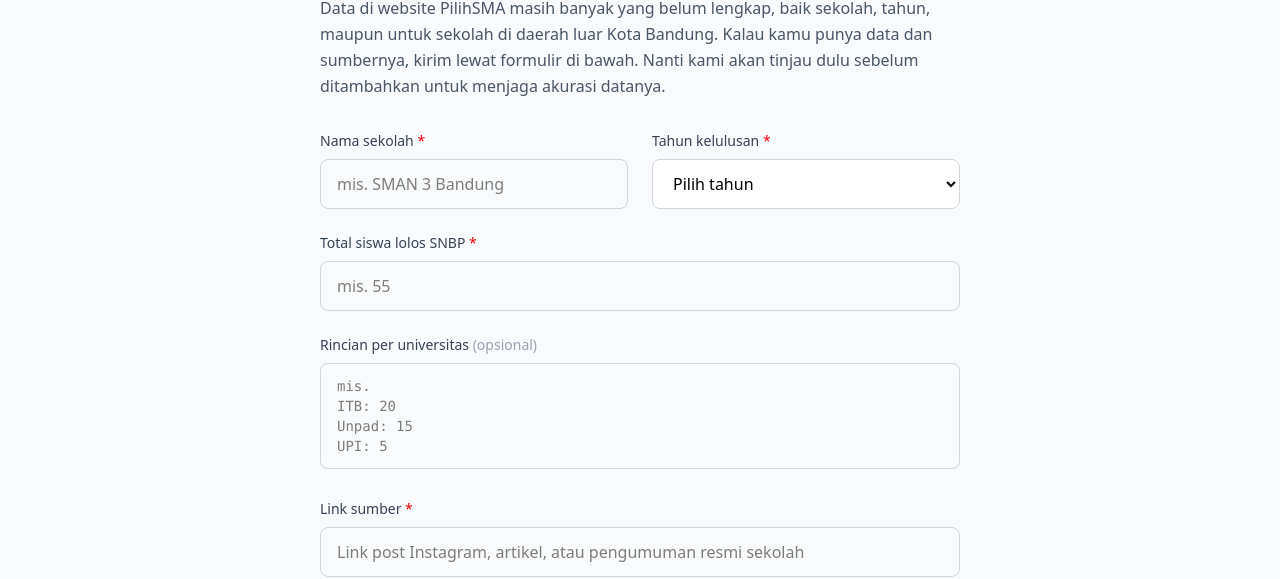
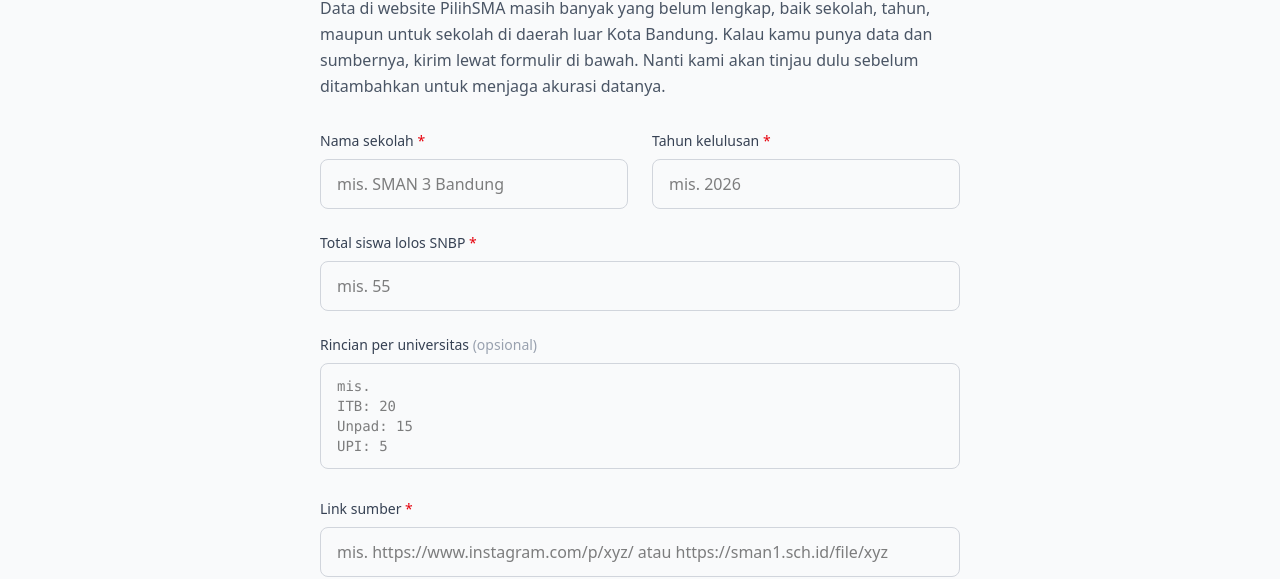
Before and after one commit to ryanalvita/pilih-sma, an Astro site: page /submit in a window 1280 px wide. Shown: the part 222-801 px from the top of the page. Built offline with nearby package versions, Linux system fonts and the light colour scheme; Astro itself is replaced by a stand-in of ours.

Commit message:
fix: minor improvements in kontribusi form

```diff
--- a/src/components/SubmitDataForm.astro
+++ b/src/components/SubmitDataForm.astro
@@ -38,7 +38,8 @@ const currentYear = new Date().getFullYear();
   >
     <p class="font-medium">Terima kasih! Data sudah kami terima.</p>
     <p class="text-sm mt-1">
-      Kami akan meninjau dan menambahkannya ke situs dalam beberapa hari.
+      Kami berusaha akan meninjau dan menambahkan ke website PilihSMA
+      secepatnya.
     </p>
   </div>
 
@@ -73,20 +74,17 @@ const currentYear = new Date().getFullYear();
           >*</span
         >
       </label>
-      <select
+      <input
+        type="number"
         id="year"
         name="year"
+        min="2000"
+        max={currentYear + 1}
         required
         aria-required="true"
-        class="w-full px-4 py-3 border border-gray-300 rounded-lg focus:ring-2 focus:ring-gray-900 focus:border-gray-900 outline-none transition-colors bg-white"
-      >
-        <option value="">Pilih tahun</option>
-        {
-          [currentYear + 1, currentYear, currentYear - 1, currentYear - 2].map(
-            (y) => <option value={y}>{y}</option>,
-          )
-        }
-      </select>
+        placeholder={`mis. ${currentYear}`}
+        class="w-full px-4 py-3 border border-gray-300 rounded-lg focus:ring-2 focus:ring-gray-900 focus:border-gray-900 outline-none transition-colors"
+      />
     </div>
   </div>
 
@@ -133,7 +131,7 @@ const currentYear = new Date().getFullYear();
       name="source"
       required
       aria-required="true"
-      placeholder="Link post Instagram, artikel, atau pengumuman resmi sekolah"
+      placeholder={"mis. https://www.instagram.com/p/xyz/ atau https://sman1.sch.id/file/xyz"}
       class="w-full px-4 py-3 border border-gray-300 rounded-lg focus:ring-2 focus:ring-gray-900 focus:border-gray-900 outline-none transition-colors"
     />
     <p class="mt-1 text-xs text-gray-400">
@@ -146,7 +144,8 @@ const currentYear = new Date().getFullYear();
       <label
         for="from_name"
         class="block text-sm font-medium text-gray-700 mb-2"
-        >Nama kamu <span class="text-gray-400 font-normal">(opsional, untuk follow-up)</span
+        >Nama kamu <span class="text-gray-400 font-normal"
+          >(opsional, untuk follow-up)</span
         ></label
       >
       <input
```
